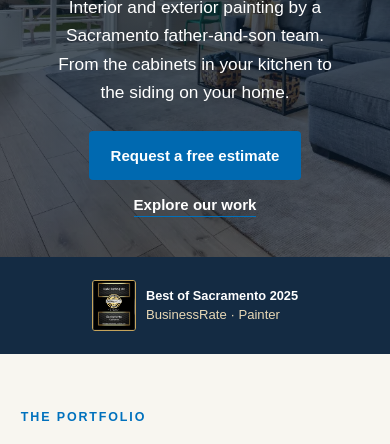
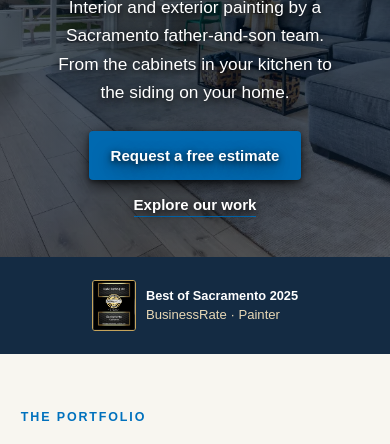
Before and after one commit to gerardo-adg/bandspaintinginc, an Astro site: page / in a window 390 px wide. Shown: the part 361-805 px from the top of the page. Built offline with nearby package versions, Linux system fonts and the light colour scheme; Astro itself is replaced by a stand-in of ours; no server answers.

Commit message:
Add shadows to the mobile hero text and estimate button

```diff
--- a/src/pages/index.astro
+++ b/src/pages/index.astro
@@ -80,6 +80,8 @@ const project=(id:string)=>projects.find(p=>p.slug.startsWith(id))!;
       padding: clamp(3rem, 11vw, 5rem) 1.3rem 2.5rem;
       text-align: center;
     }
+    .hero .intro { text-shadow: 0 2px 6px #000c, 0 6px 18px #0009; }
+    .hero .btn { box-shadow: 0 6px 16px #0009, 0 2px 5px #0007; }
     .hero .intro h1 em br { display: initial; }
     .hero .intro .lead { color: #fff; }
     .hero .lead { margin: 1.5rem auto; max-width: 30ch; }
```
